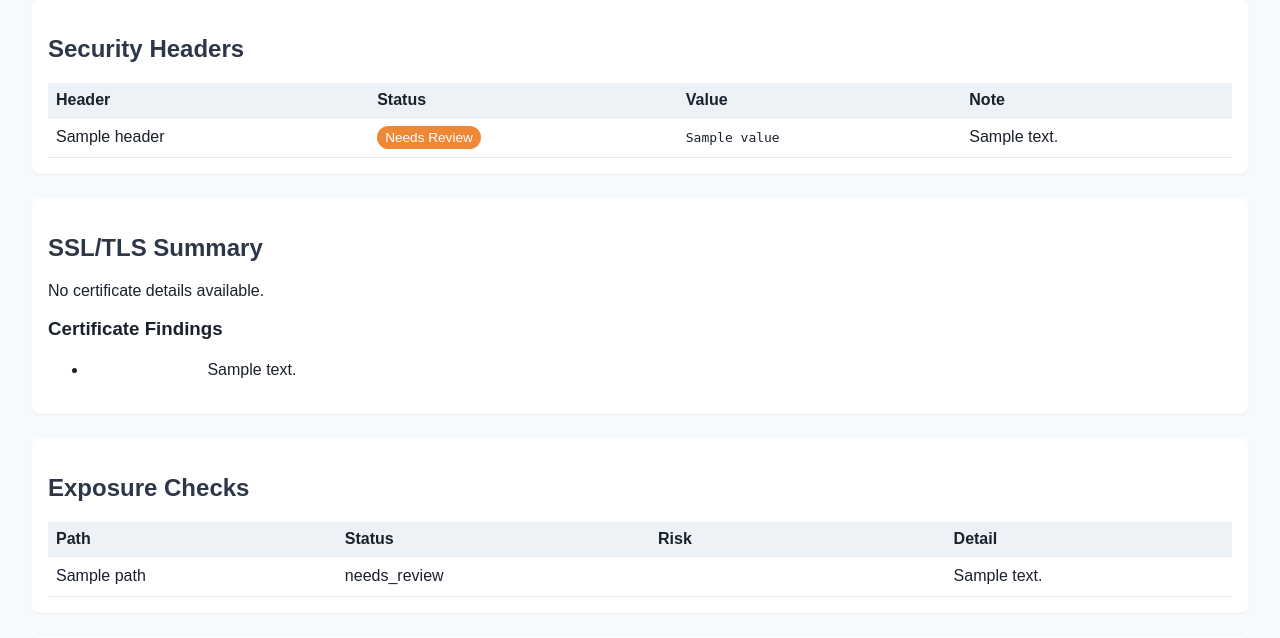
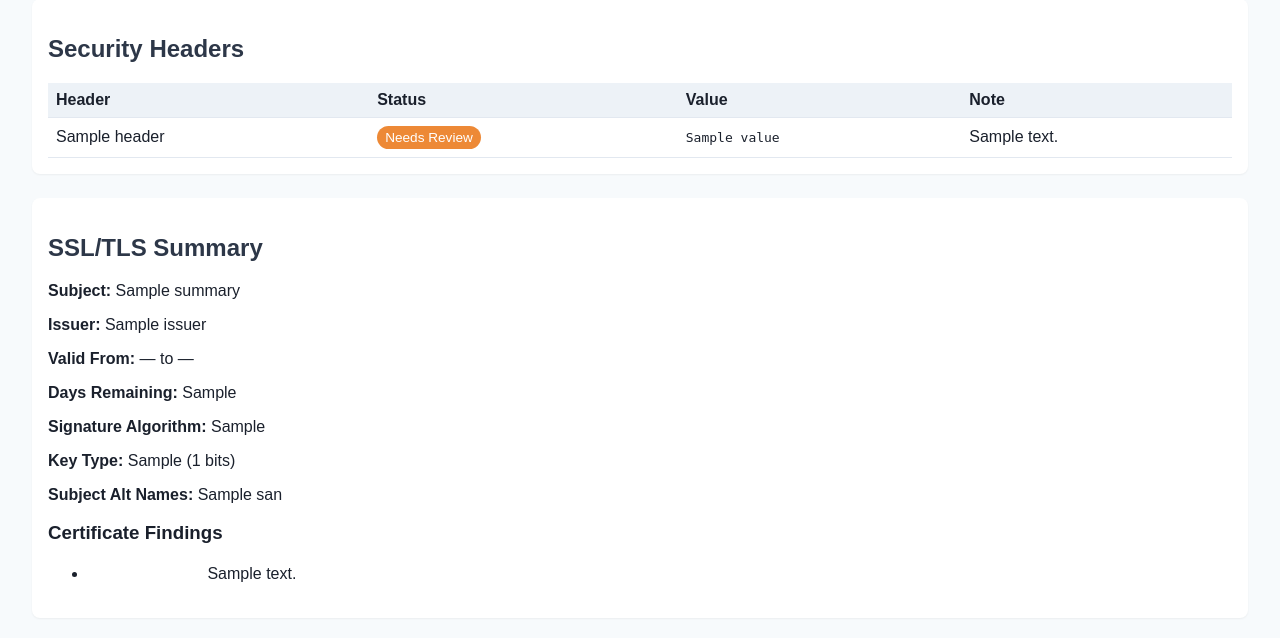
Before and after one commit to sr-857/vulnvision, a Python web app: template backend/templates/report.html in a window 1280 px wide. Shown: the part 776-1414 px from the top of the page. Run offline with Jinja, Linux system fonts and the light colour scheme; the template is opened without the code that fills it: most values are stand-ins (such as "Sample title", 1, 10 or a date in 2020).

Commit message:
report: show normalized tls fields in html export

```diff
--- a/backend/templates/report.html
+++ b/backend/templates/report.html
@@ -127,25 +127,49 @@
     </table>
   </div>
 
+  {% set tls_summary = tls if tls.present else None %}
+  {% set ssl_summary = ssl.summary if ssl.summary else None %}
   <div class="section">
     <h2>SSL/TLS Summary</h2>
-    {% if ssl.present and ssl.summary %}
-    <p><strong>Subject:</strong> {{ ssl.summary.subject }}</p>
-    <p><strong>Issuer:</strong> {{ ssl.summary.issuer }}</p>
-    <p><strong>Valid From:</strong> {{ ssl.summary.not_before }} to {{ ssl.summary.not_after }}</p>
-    <p><strong>Days Remaining:</strong> {{ ssl.summary.days_remaining }}</p>
-    <p><strong>Signature Algorithm:</strong> {{ ssl.summary.signature_algorithm }}</p>
-    <p><strong>Key Type:</strong> {{ ssl.summary.key_type }} ({{ ssl.summary.key_size or 'Unknown' }} bits)</p>
-    <p><strong>Subject Alt Names:</strong> {{ ssl.summary.san | join(', ') if ssl.summary.san else 'None' }}</p>
+    {% if tls_summary or ssl_summary %}
+    <p><strong>Subject:</strong> {{ (tls_summary.subject if tls_summary else ssl_summary.subject) or '—' }}</p>
+    <p><strong>Issuer:</strong> {{ (tls_summary.issuer if tls_summary else ssl_summary.issuer) or '—' }}</p>
+    <p><strong>Valid From:</strong>
+      {{ (tls_summary.valid_from if tls_summary else ssl_summary.not_before) or '—' }}
+      to
+      {{ (tls_summary.valid_to if tls_summary else ssl_summary.not_after) or '—' }}
+    </p>
+    <p><strong>Days Remaining:</strong> {{ (tls_summary.days_remaining if tls_summary else ssl_summary.days_remaining) or '—' }}</p>
+    <p><strong>Signature Algorithm:</strong> {{ (tls_summary.signature if tls_summary else ssl_summary.signature_algorithm) or '—' }}</p>
+    <p><strong>Key Type:</strong>
+      {% if tls_summary and tls_summary.key_type %}
+        {{ tls_summary.key_type }}{% if tls_summary.key_size %} ({{ tls_summary.key_size }} bits){% endif %}
+      {% elif ssl_summary and ssl_summary.key_type %}
+        {{ ssl_summary.key_type }}{% if ssl_summary.key_size %} ({{ ssl_summary.key_size }} bits){% endif %}
+      {% else %}
+        Unknown
+      {% endif %}
+    </p>
+    <p><strong>Subject Alt Names:</strong>
+      {% set san_list = tls_summary.san if tls_summary and tls_summary.san else (ssl_summary.san if ssl_summary and ssl_summary.san else []) %}
+      {{ san_list | join(', ') if san_list else 'None' }}
+    </p>
     {% else %}
     <p>No certificate details available.</p>
     {% endif %}
 
-    {% if ssl.findings %}
+    {% set tls_findings = tls.findings if tls_summary and tls.findings else [] %}
+    {% set ssl_findings = ssl.findings if ssl.findings else [] %}
+    {% if tls_findings or ssl_findings %}
     <h3>Certificate Findings</h3>
     <ul>
-      {% for finding in ssl.findings %}
+      {% for finding in ssl_findings %}
       <li><span class="badge severity-{{ finding.severity }}">{{ finding.severity|title }}</span> {{ finding.message }}</li>
+      {% endfor %}
+      {% for message in tls_findings %}
+      {% if message %}
+      <li><span class="badge severity-medium">Notice</span> {{ message }}</li>
+      {% endif %}
       {% endfor %}
     </ul>
     {% endif %}
```
